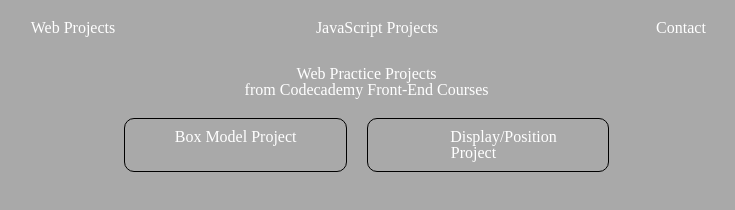
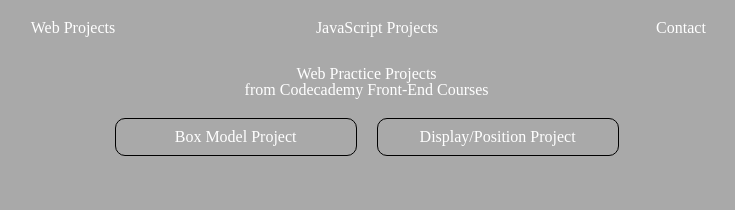
Before and after one commit to misty-whitehead/mwhitehead, a plain HTML site: page index.html in a window 1280 px wide. Shown: the whole page, without its empty margins (231-966 px from the left). Drawn offline with Linux system fonts and the light colour scheme.

Commit message:
Update portStyle.css

```diff
--- a/portStyle.css
+++ b/portStyle.css
@@ -60,9 +60,10 @@ ul li.item {
     border: 1px solid black;
     border-radius: 10px;
     padding: 10px 20px;
-    max-width: 200px;
+    width: 200px;
     text-align: center;
     margin: 10px;
+    align-content: center;
 }
 
 ul li.item:hover  {
@@ -79,8 +80,10 @@ h1, h6, ul {
 
 a {
     color: white;
-    padding: inherit;
+    padding: 0px;
     max-width: inherit;
     margin: 10px;
     text-decoration: none;
+    text-align: center;
+    //border: 1px solid yellow;
 }
```
